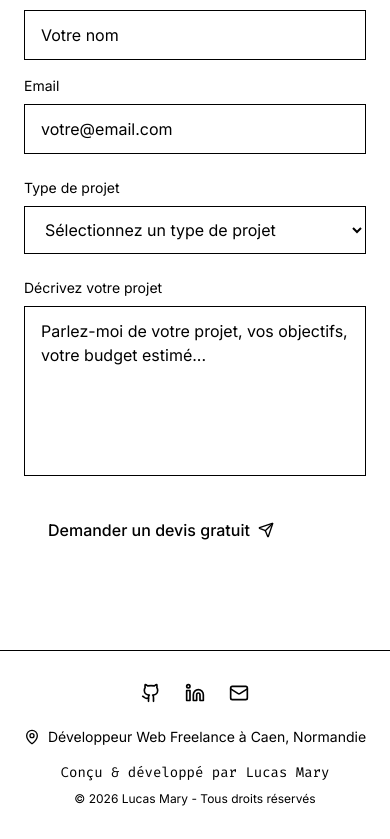
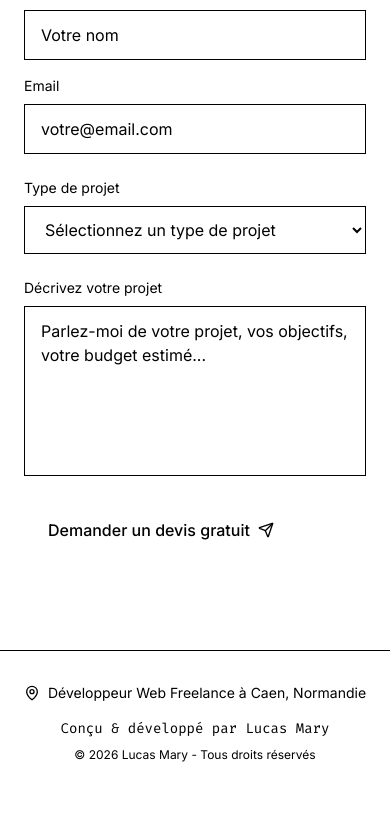
Before and after one commit to raptorNRV/versel, a Next.js app: page / in a window 390 px wide. Shown: the part 7748-8587 px from the top of the page. After the commit the page ends 8543 px from the top, so only its background shows below. Built offline with nearby package versions, Linux system fonts and the light colour scheme.

Commit message:
Update footer.tsx

```diff
--- a/components/footer.tsx
+++ b/components/footer.tsx
@@ -3,33 +3,6 @@ import { Github, Linkedin, Mail, MapPin } from "lucide-react"
 export function Footer() {
   return (
     <footer className="py-8 text-center border-t border-border">
-      <div className="flex justify-center gap-6 mb-6 md:hidden">
-        <a
-          href="https://github.com/lucasmary"
-          target="_blank"
-          rel="noopener noreferrer"
-          className="text-muted-foreground hover:text-primary transition-colors"
-          aria-label="GitHub de Lucas Mary"
-        >
-          <Github className="h-5 w-5" />
-        </a>
-        <a
-          href="https://linkedin.com/in/lucasmary"
-          target="_blank"
-          rel="noopener noreferrer"
-          className="text-muted-foreground hover:text-primary transition-colors"
-          aria-label="LinkedIn de Lucas Mary"
-        >
-          <Linkedin className="h-5 w-5" />
-        </a>
-        <a
-          href="mailto:contact@lucasmary.fr"
-          className="text-muted-foreground hover:text-primary transition-colors"
-          aria-label="Contacter Lucas Mary"
-        >
-          <Mail className="h-5 w-5" />
-        </a>
-      </div>
       <div className="flex items-center justify-center gap-2 text-sm text-muted-foreground mb-4">
         <MapPin className="h-4 w-4 text-primary" />
         <span>Développeur Web Freelance à Caen, Normandie</span>
```
